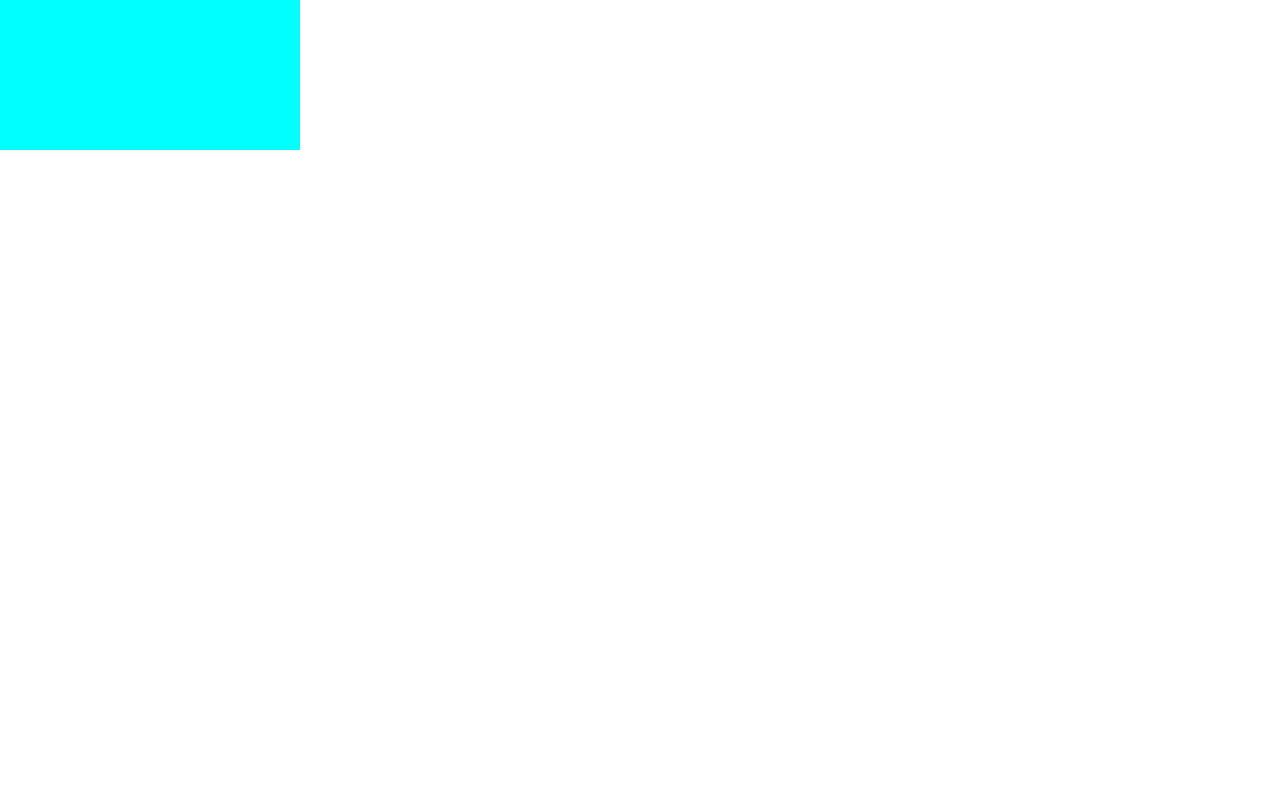
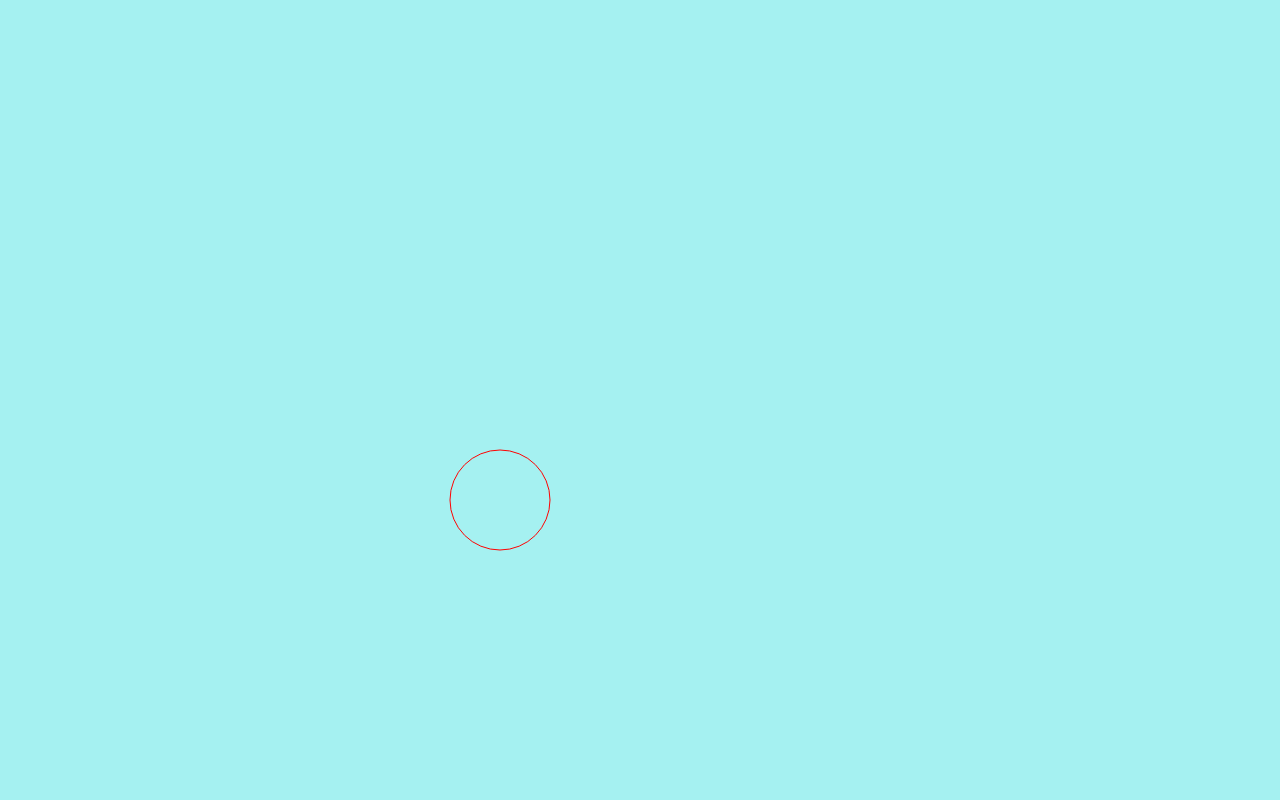
Before and after one commit to JVZambao/Engine-de-Fisica, a plain HTML site: page index.html in a window 1280 px wide. Drawn offline with Linux system fonts and the light colour scheme.

Commit message:
Funcionamento Basico
O mínimo esta funcionando

```diff
--- a/Modules/Ball.js
+++ b/Modules/Ball.js
@@ -9,11 +9,11 @@ class Ball extends Existency {
         this.radius = 50
     }
 
-    physhicProcess(deltaTime){
+    physicsProcess(deltaTime){
 
-        super.physhicProcess
+        super.physicsProcess
         console.log(deltaTime)
-        this.position.sum(.05 * deltaTime)
+        this.position.sum( .1 * deltaTime)
     }
 
     render(ctx){
--- a/Modules/Existency.js
+++ b/Modules/Existency.js
@@ -2,7 +2,7 @@
 class Existency {
     constructor (){}
 
-    physhicProcess (deltaTime){}
+    physicsProcess(deltaTime){}
     render (ctx){}
 }
 
--- a/index.html
+++ b/index.html
@@ -4,10 +4,10 @@
     <meta charset="UTF-8">
     <meta name="viewport" content="width=device-width, initial-scale=1.0">
     <title>Document</title>
-    <script defer type="Modules"  src= "./main.js"></script>
+    <script defer type="module"  src= "./main.js"></script>
     <style>
         #tela {
-            background-color: aqua;
+            background-color: rgb(165, 241, 241);
 
         }
         body{
--- a/main.js
+++ b/main.js
@@ -3,15 +3,16 @@ import Ball from "./Modules/Ball.js"
 
 
 
-const canvas = document.querySelector("tela")
+const canvas = document.querySelector("#tela")
 canvas.width = window.innerWidth
 canvas.height = window.innerHeight
 
 
 const ctx = canvas.getContext("2d")
 const Existencias = new Array()
-const Ball = new Ball([0,0])
-Existencias.push(Ball)
+
+const ball = new Ball([0,0])
+Existencias.push(ball)
 
 let lastTime = performance.now()
 
@@ -23,16 +24,17 @@ const mainLoop = () => {
 
 //calcular o delta time
 
-    const now = performance.now
+    const now = performance.now()
     const deltaTime = now - lastTime
     lastTime = now
 
-    for(let existencia of Existencias) {
-        existencia.physicsProcess(deltaTime)
-        existencia.render(ctx)
+   for(let existencia of Existencias){
+    existencia.physicsProcess(deltaTime)
+    existencia.render(ctx)
     }
 
     requestAnimationFrame(mainLoop)
+
 }
 
 mainLoop()
```
